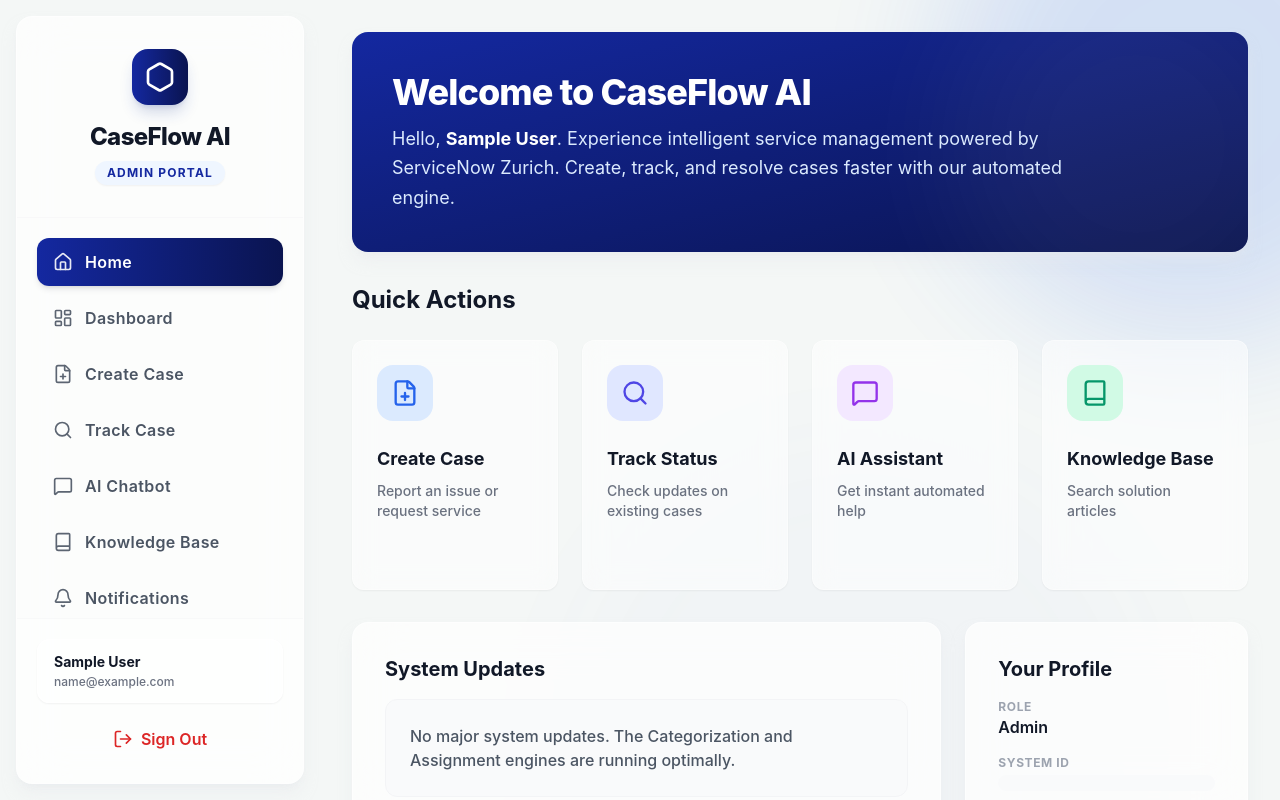
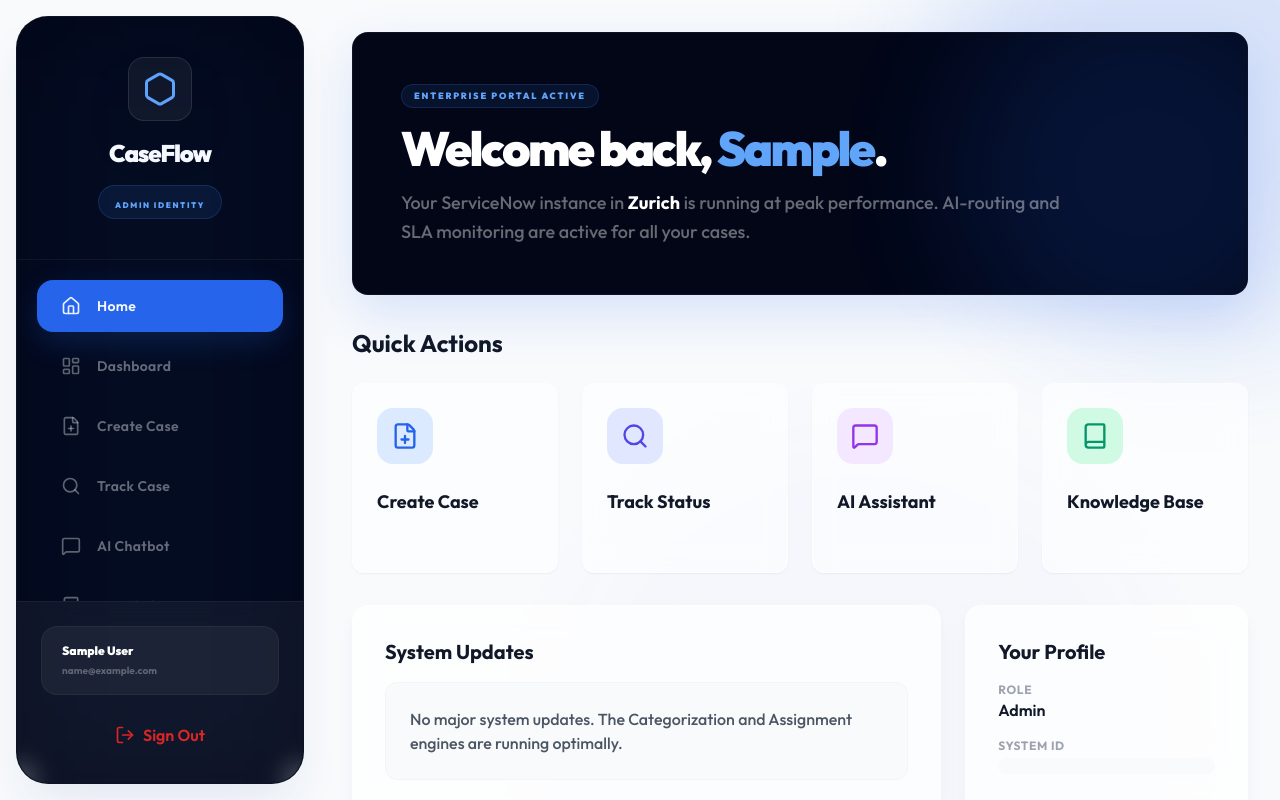
Before and after one commit to 23MH1A1241/ServiceNow_Project_space, a React (Vite) app: page /portal in a window 1280 px wide. Built offline with nearby package versions, Linux system fonts and the light colour scheme; sample sign-in values are in the browser's storage.

Commit message:
UI Overhaul: Implemented dark minimalist Sidebar and Home banner with reduced text density and enhanced animations

```diff
--- a/src/components/Layout.jsx
+++ b/src/components/Layout.jsx
@@ -36,18 +36,21 @@
   };
 
   return (
-    <div className="flex h-screen bg-samsung-light overflow-hidden font-sans">
+    <div className="flex h-screen bg-[#F8FAFC] overflow-hidden font-outfit selection:bg-blue-500/30">
       {/* Sidebar */}
-      <aside className="w-72 glass-panel m-4 flex flex-col justify-between z-20">
+      <aside className="w-72 bg-[#020617] m-4 rounded-[2rem] flex flex-col justify-between z-20 shadow-2xl shadow-blue-900/10 border border-white/5 relative overflow-hidden">
+        <div className="absolute top-0 left-0 w-full h-full bg-blue-500/5 blur-3xl pointer-events-none"></div>
         <div className="overflow-y-auto overflow-x-hidden">
-          <div className="p-8 flex flex-col items-center border-b border-gray-100/50">
-            <div className="samsung-gradient w-14 h-14 rounded-2xl flex items-center justify-center shadow-lg shadow-blue-900/20 mb-4 animate-slide-up">
-              <Hexagon className="h-8 w-8 text-white" />
+          <div className="p-10 flex flex-col items-center border-b border-white/5">
+            <div className="bg-white/5 w-16 h-16 rounded-2xl flex items-center justify-center border border-white/10 shadow-2xl mb-4 group transition-all">
+              <Hexagon className="h-9 w-9 text-blue-400 group-hover:scale-110 transition-transform" />
             </div>
-            <span className="text-2xl font-extrabold text-gray-900 tracking-tight">CaseFlow AI</span>
-            <span className="text-xs font-bold text-samsung-blue uppercase tracking-widest mt-2 bg-blue-50 px-3 py-1 rounded-full shadow-sm">
-              {user?.role} Portal
-            </span>
+            <span className="text-2xl font-black text-white tracking-tighter">CaseFlow</span>
+            <div className="mt-4 px-4 py-1 bg-blue-500/10 rounded-full border border-blue-500/20">
+              <span className="text-[8px] font-black text-blue-400 uppercase tracking-[0.2em]">
+                {user?.role} Identity
+              </span>
+            </div>
           </div>
           <nav className="p-5 space-y-2">
             {getNavItems().map((item) => {
@@ -57,7 +60,11 @@
                   key={item.name}
                   to={item.path}
                   className={({ isActive }) =>
-                    `nav-item ${isActive ? 'nav-item-active' : 'nav-item-inactive'}`
+                    `flex items-center space-x-4 px-6 py-4 rounded-2xl transition-all duration-300 font-bold text-sm tracking-tight ${
+                      isActive
+                        ? 'bg-blue-600 text-white shadow-[0_10px_30px_rgba(37,99,235,0.2)]'
+                        : 'text-white/40 hover:text-white hover:bg-white/5'
+                    }`
                   }
                 >
                   <Icon className="h-5 w-5 opacity-90" />
@@ -67,10 +74,10 @@
             })}
           </nav>
         </div>
-        <div className="p-5 border-t border-gray-100/50 bg-white/30 rounded-b-2xl">
-          <div className="px-4 py-3 mb-3 bg-white/50 rounded-xl shadow-sm border border-white">
-            <p className="text-sm font-bold text-gray-900 truncate">{user?.name}</p>
-            <p className="text-xs font-medium text-gray-500 truncate mt-0.5">{user?.email}</p>
+        <div className="p-6 border-t border-white/5 bg-white/5 backdrop-blur-md">
+          <div className="px-5 py-4 mb-4 bg-white/5 rounded-2xl border border-white/5">
+            <p className="text-xs font-black text-white truncate">{user?.name}</p>
+            <p className="text-[10px] font-bold text-white/30 truncate mt-1">{user?.email}</p>
           </div>
           <button
             onClick={handleLogout}
--- a/src/pages/Home.jsx
+++ b/src/pages/Home.jsx
@@ -8,22 +8,24 @@
   const navigate = useNavigate();
 
   const actions = [
-    { title: 'Create Case', desc: 'Report an issue or request service', icon: FilePlus, path: '/portal/create-case', color: 'text-blue-600', bg: 'bg-blue-100' },
-    { title: 'Track Status', desc: 'Check updates on existing cases', icon: Search, path: '/portal/track-case', color: 'text-indigo-600', bg: 'bg-indigo-100' },
-    { title: 'AI Assistant', desc: 'Get instant automated help', icon: MessageSquare, path: '/portal/chatbot', color: 'text-purple-600', bg: 'bg-purple-100' },
-    { title: 'Knowledge Base', desc: 'Search solution articles', icon: Book, path: '/portal/knowledge', color: 'text-emerald-600', bg: 'bg-emerald-100' },
+    { title: 'Create Case', icon: FilePlus, path: '/portal/create-case', color: 'text-blue-600', bg: 'bg-blue-100' },
+    { title: 'Track Status', icon: Search, path: '/portal/track-case', color: 'text-indigo-600', bg: 'bg-indigo-100' },
+    { title: 'AI Assistant', icon: MessageSquare, path: '/portal/chatbot', color: 'text-purple-600', bg: 'bg-purple-100' },
+    { title: 'Knowledge Base', icon: Book, path: '/portal/knowledge', color: 'text-emerald-600', bg: 'bg-emerald-100' },
   ];
 
   return (
     <div className="space-y-8">
-      <div className="glass-panel p-10 overflow-hidden relative border-none bg-gradient-to-br from-[#1428A0] to-[#0A1450] text-white">
-        <div className="absolute top-0 right-0 -mr-20 -mt-20 w-96 h-96 bg-white opacity-5 rounded-full blur-3xl pointer-events-none"></div>
-        <div className="relative z-10">
-          <h1 className="text-4xl font-extrabold tracking-tight mb-3">Welcome to CaseFlow AI</h1>
-          <p className="text-blue-100 text-lg max-w-2xl leading-relaxed">
-            Hello, <span className="font-bold text-white">{user?.name}</span>.
-            Experience intelligent service management powered by ServiceNow Zurich.
-            Create, track, and resolve cases faster with our automated engine.
+      <div className="glass-panel p-12 overflow-hidden relative border-white/5 bg-[#020617] text-white shadow-[0_20px_50px_rgba(37,99,235,0.15)]">
+        <div className="absolute top-[-20%] right-[-10%] w-96 h-96 bg-blue-600/20 rounded-full blur-3xl pointer-events-none animate-pulse"></div>
+        <div className="relative z-10 space-y-4">
+          <div className="inline-flex items-center px-3 py-1 bg-blue-500/10 border border-blue-500/20 rounded-full text-blue-400 text-[9px] font-black tracking-[0.2em] uppercase">
+            Enterprise Portal Active
+          </div>
+          <h1 className="text-5xl font-black tracking-tighter">Welcome back, <span className="text-blue-400">{user?.name.split(' ')[0]}</span>.</h1>
+          <p className="text-white/40 text-lg max-w-2xl font-medium leading-relaxed">
+            Your ServiceNow instance in <span className="text-white font-bold">Zurich</span> is running at peak performance.
+            AI-routing and SLA monitoring are active for all your cases.
           </p>
         </div>
       </div>
@@ -42,11 +44,10 @@
                 <div className={`w-14 h-14 rounded-2xl ${action.bg} flex items-center justify-center mb-6 transition-transform group-hover:scale-110`}>
                   <Icon className={`h-7 w-7 ${action.color}`} />
                 </div>
-                <h3 className="text-lg font-bold text-gray-900 mb-2">{action.title}</h3>
-                <p className="text-sm text-gray-500 font-medium mb-6">{action.desc}</p>
-                <div className="flex items-center text-samsung-blue text-sm font-bold opacity-0 group-hover:opacity-100 transition-opacity translate-y-2 group-hover:translate-y-0 duration-300">
-                  <span>Open</span>
-                  <ArrowRight className="h-4 w-4 ml-1" />
+                <h3 className="text-lg font-bold text-gray-900">{action.title}</h3>
+                <div className="flex items-center text-samsung-blue text-xs font-bold opacity-0 group-hover:opacity-100 transition-all translate-y-2 group-hover:translate-y-0 duration-300 mt-4">
+                  <span>ENTER</span>
+                  <ArrowRight className="h-3 w-3 ml-1" />
                 </div>
               </div>
             );
```
